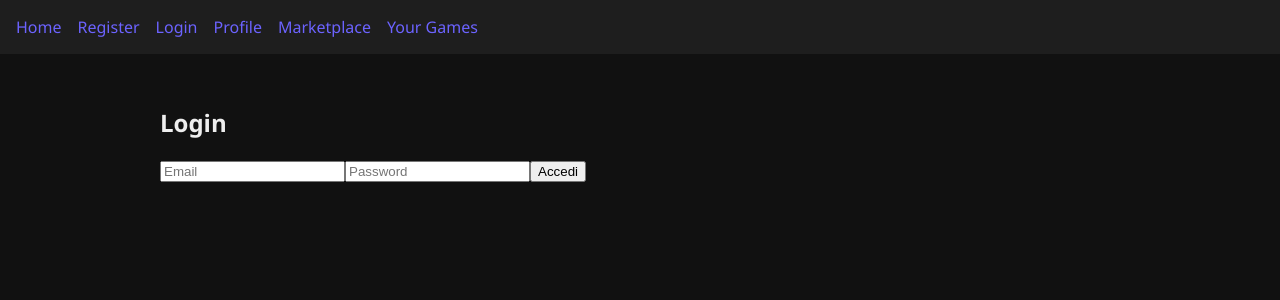
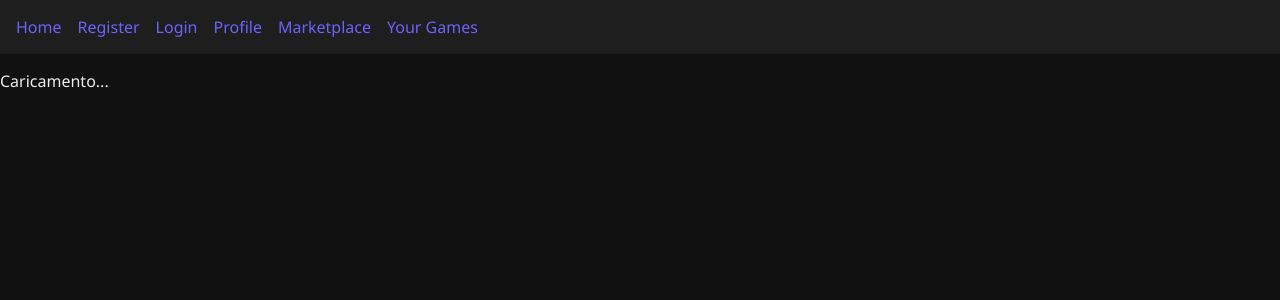
Before and after one commit to Giusus94/Chaos-Sistemd20, a React (Create React App) app: page /profile in a window 1280 px wide. Before the commit this address led to /login. Shown: the top 300 px of the page. Built offline with nearby package versions, Linux system fonts and the light colour scheme.

Commit message:
gile jsx aggionrati

```diff
--- a/api/login.js
+++ b/api/login.js
@@ -25,6 +25,7 @@ module.exports = async function handler(req, res) {
       return res.status(401).json({ message: "Password errata" });
     }
 
+    // ✅ Invio solo i dati utili al client (senza password)
     return res.status(200).json({
       message: "Login effettuato",
       user: {
--- a/src/pages/Login.jsx
+++ b/src/pages/Login.jsx
@@ -1,59 +1,49 @@
-import React, { useState } from "react";
+// ✅ Login.jsx
+import { useState } from "react";
 import { useNavigate } from "react-router-dom";
 
-const Login = () => {
+export default function Login() {
   const [email, setEmail] = useState("");
   const [password, setPassword] = useState("");
   const navigate = useNavigate();
 
-  const handleSubmit = async (e) => {
+  const handleLogin = async (e) => {
     e.preventDefault();
 
-    try {
-      const res = await fetch(`${process.env.REACT_APP_API_URL}/login`, {
-
+    const res = await fetch("/api/login", {
       method: "POST",
       headers: { "Content-Type": "application/json" },
-        body: JSON.stringify({ email, password }),
+      body: JSON.stringify({ email, password })
     });
 
     const data = await res.json();
+
     if (res.ok) {
-        localStorage.setItem("token", data.token);
-        localStorage.setItem("nickname", data.nickname);
-        localStorage.setItem("avatar", data.avatar);
-        alert("Login riuscito!");
+      localStorage.setItem("user", JSON.stringify(data.user));
       navigate("/profile");
     } else {
-        alert(data.message || "Errore di login.");
-      }
-    } catch (err) {
-      alert("Errore di rete.");
+      alert(data.message || "Errore nel login");
     }
   };
 
   return (
-    <div className="container">
+    <form onSubmit={handleLogin}>
       <h2>Login</h2>
-      <form onSubmit={handleSubmit}>
       <input
         type="email"
+        value={email}
+        onChange={(e) => setEmail(e.target.value)}
+        required
         placeholder="Email"
-          value={email}
-          required
-          onChange={(e) => setEmail(e.target.value)}
       />
       <input
         type="password"
+        value={password}
+        onChange={(e) => setPassword(e.target.value)}
+        required
         placeholder="Password"
-          value={password}
-          required
-          onChange={(e) => setPassword(e.target.value)}
       />
       <button type="submit">Accedi</button>
     </form>
-    </div>
   );
-};
-
-export default Login;
+}
--- a/src/pages/Profile.jsx
+++ b/src/pages/Profile.jsx
@@ -1,37 +1,24 @@
-import React, { useEffect, useState } from "react";
-import { useNavigate } from "react-router-dom";
 
-const Profile = () => {
-  const [nickname, setNickname] = useState("");
-  const [avatar, setAvatar] = useState("");
-  const navigate = useNavigate();
+// ✅ Profile.jsx
+import { useEffect, useState } from "react";
+
+export default function Profile() {
+  const [user, setUser] = useState(null);
 
   useEffect(() => {
-    const token = localStorage.getItem("token");
-    const nick = localStorage.getItem("nickname");
-    const ava = localStorage.getItem("avatar");
+    const storedUser = localStorage.getItem("user");
+    if (storedUser) {
+      setUser(JSON.parse(storedUser));
+    }
+  }, []);
 
-    if (!token) {
-      navigate("/login");
-    } else {
-      setNickname(nick);
-      setAvatar(ava);
-    }
-  }, [navigate]);
-
-  const handleLogout = () => {
-    localStorage.clear();
-    navigate("/login");
-  };
+  if (!user) return <p>Caricamento...</p>;
 
   return (
-    <div className="container">
-      <h2>Benvenuto, {nickname}</h2>
-      {avatar && <img src={avatar} alt="Avatar" style={{ width: 100, borderRadius: "50%" }} />}
-      <p>Hai effettuato l'accesso con successo.</p>
-      <button onClick={handleLogout}>Logout</button>
+    <div>
+      <h2>Benvenuto, {user.nickname || "-"}</h2>
+      <img src={user.avatar} alt="Avatar" width={100} height={100} />
+      <p>Email: {user.email}</p>
     </div>
   );
-};
-
-export default Profile;
+}
```
Lines whose indentation alone changed are shown as unchanged.
